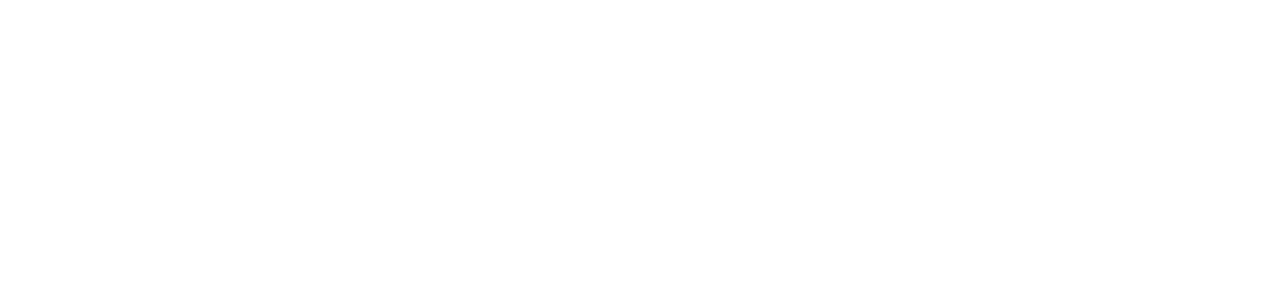
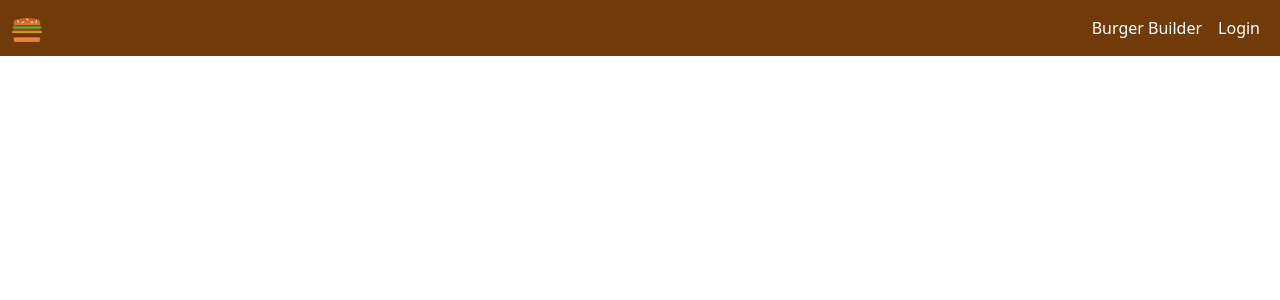
Before and after one commit to SyedMusaGillani/burger-app, a React (Create React App) app: page / in a window 1280 px wide. Shown: the top 300 px of the page. Built offline with nearby package versions, Linux system fonts and the light colour scheme.

Commit message:
added navbar component

```diff
--- a/src/App.js
+++ b/src/App.js
@@ -1,10 +1,11 @@
 import './App.css';
 import 'bootstrap/dist/css/bootstrap.min.css';
-
+import { Nav } from './components/nav'
 function App() {
   return (
-    <div className="App">
-    </div>
+    <>
+      <Nav></Nav>
+    </>
   );
 }
 
--- /dev/null
+++ b/src/components/nav/Nav.jsx
@@ -0,0 +1,26 @@
+
+import logo from '../../assets/burger-logo.b8503d26.png'
+import './nav.css'
+
+function Nav(){
+  return (
+    <nav className="navbar navbar-expand-sm bg-color navbar-dark">
+      <div class="container-fluid">
+        <button class="navbar-toggler" type="button" data-bs-toggle="collapse" data-bs-target="#navbarSupportedContent" aria-controls="navbarSupportedContent" aria-expanded="false" aria-label="Toggle navigation">
+          <span class="navbar-toggler-icon white"></span>
+        </button>
+        <a class="navbar-brand" href="#goes-to-nothing">
+            <img src={logo} alt="Burger-logo" width="30" height="24" />
+        </a>
+        <div class="collapse navbar-collapse" id="navbarSupportedContent">
+        <div class="navbar-nav ms-auto">
+          <a class="nav-link white" aria-current="page" href="#Burger">Burger Builder</a>
+          <a class="nav-link white" href="#Login">Login</a>
+        </div>
+        </div>
+      </div>
+    </nav>
+  );
+}
+
+export default Nav;
--- /dev/null
+++ b/src/components/nav/index.js
@@ -0,0 +1,5 @@
+import  Nav from './Nav';
+
+export {
+  Nav,
+};
--- /dev/null
+++ b/src/components/nav/nav.css
@@ -0,0 +1,12 @@
+.bg-color {
+  background-color: #703b09;
+}
+
+.white{
+  color: white;
+}
+
+.logo-img {
+  border: .2rem solid white;
+  padding: 0;
+}
```
Also changed, not shown: src/assets/burger-logo.b8503d26.png (added).
